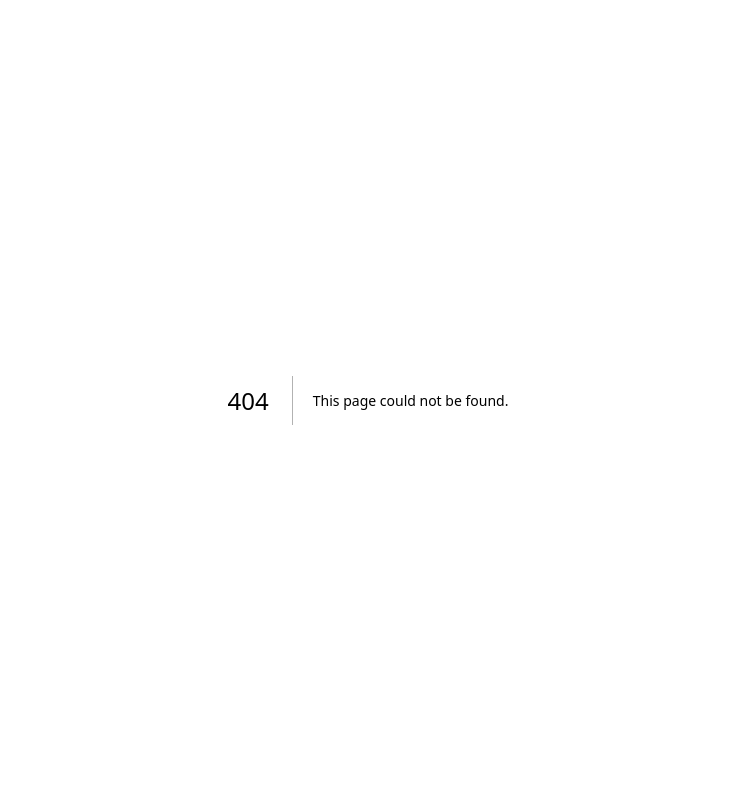
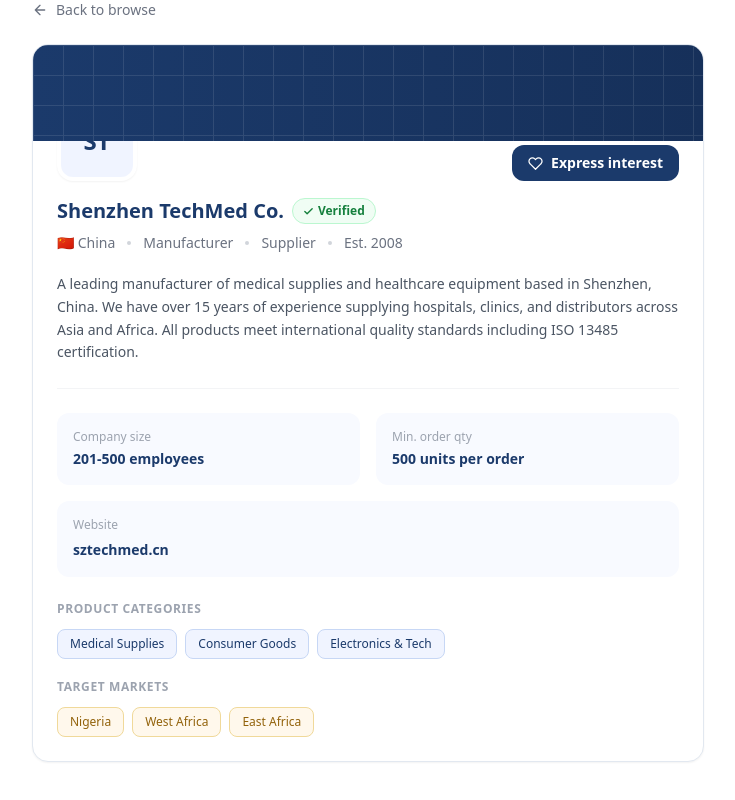
Before and after one commit to dkay9/trade-bridge, a Next.js app: page /company/1 in a window 1280 px wide. Before the commit this address had no page. Shown: the whole page, without its empty margins (272-1007 px from the left). Built offline with nearby package versions, Linux system fonts and the light colour scheme.

Commit message:
feat: add public company profile page with ProfileCard

```diff
--- /dev/null
+++ b/app/company/[id]/page.tsx
@@ -0,0 +1,56 @@
+"use client"
+
+import Link from 'next/link'
+import ProfileCard from '@/components/profile/ProfileCard'
+
+// Placeholder data — will be replaced with real API fetch using the id param
+const MOCK_COMPANY = {
+  id: 'company-1',
+  companyName: 'Shenzhen TechMed Co.',
+  country: 'china' as const,
+  businessType: 'manufacturer',
+  description:
+    'A leading manufacturer of medical supplies and healthcare equipment based in Shenzhen, China. We have over 15 years of experience supplying hospitals, clinics, and distributors across Asia and Africa. All products meet international quality standards including ISO 13485 certification.',
+  categories: ['Medical Supplies', 'Consumer Goods', 'Electronics & Tech'],
+  companySize: '201-500',
+  yearFounded: '2008',
+  website: 'https://sztechmed.cn',
+  moq: '500 units per order',
+  targetMarkets: ['Nigeria', 'West Africa', 'East Africa'],
+  isVerified: true,
+}
+
+export default function CompanyProfilePage({
+  params,
+}: {
+  params: { id: string }
+}) {
+  // params.id will be used for the API fetch later
+  console.log('Company ID:', params.id)
+
+  return (
+    <div className="max-w-2xl mx-auto">
+
+      {/* Back button */}
+      <Link
+        href="/browse"
+        className="inline-flex items-center gap-2 text-sm text-[#6B7280] hover:text-[#1B3A6B] transition-colors mb-6"
+      >
+        <svg width="16" height="16" viewBox="0 0 24 24" fill="none" stroke="currentColor" strokeWidth="2" strokeLinecap="round" strokeLinejoin="round">
+          <path d="M19 12H5M12 19l-7-7 7-7"/>
+        </svg>
+        Back to browse
+      </Link>
+
+      <ProfileCard
+        {...MOCK_COMPANY}
+        isOwner={false}
+        onInterest={() => {
+          // Interest logic will be wired here when API is ready
+          console.log('Interest expressed in:', MOCK_COMPANY.companyName)
+        }}
+      />
+
+    </div>
+  )
+}
--- a/components/profile/ProfileCard.tsx
+++ b/components/profile/ProfileCard.tsx
@@ -1,3 +1,5 @@
+"use client"
+
 import Link from 'next/link'
 
 type ProfileCardProps = {
```
